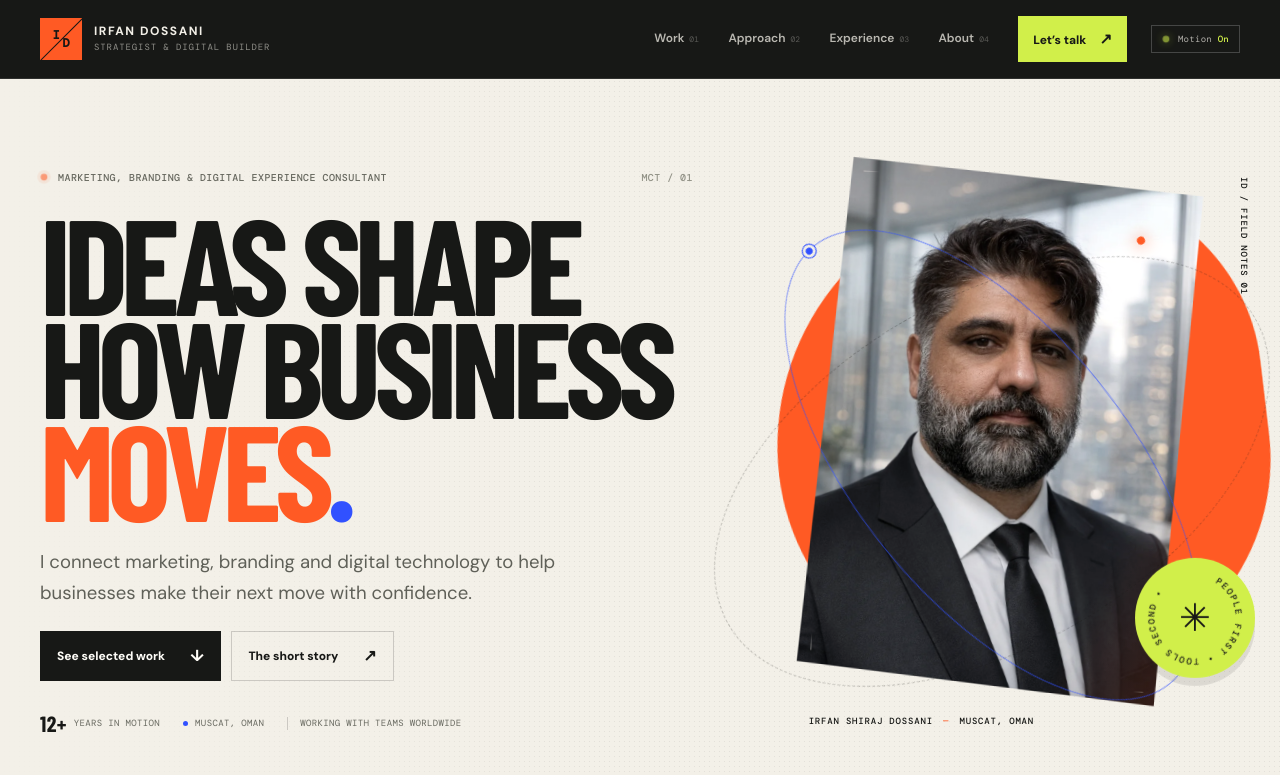
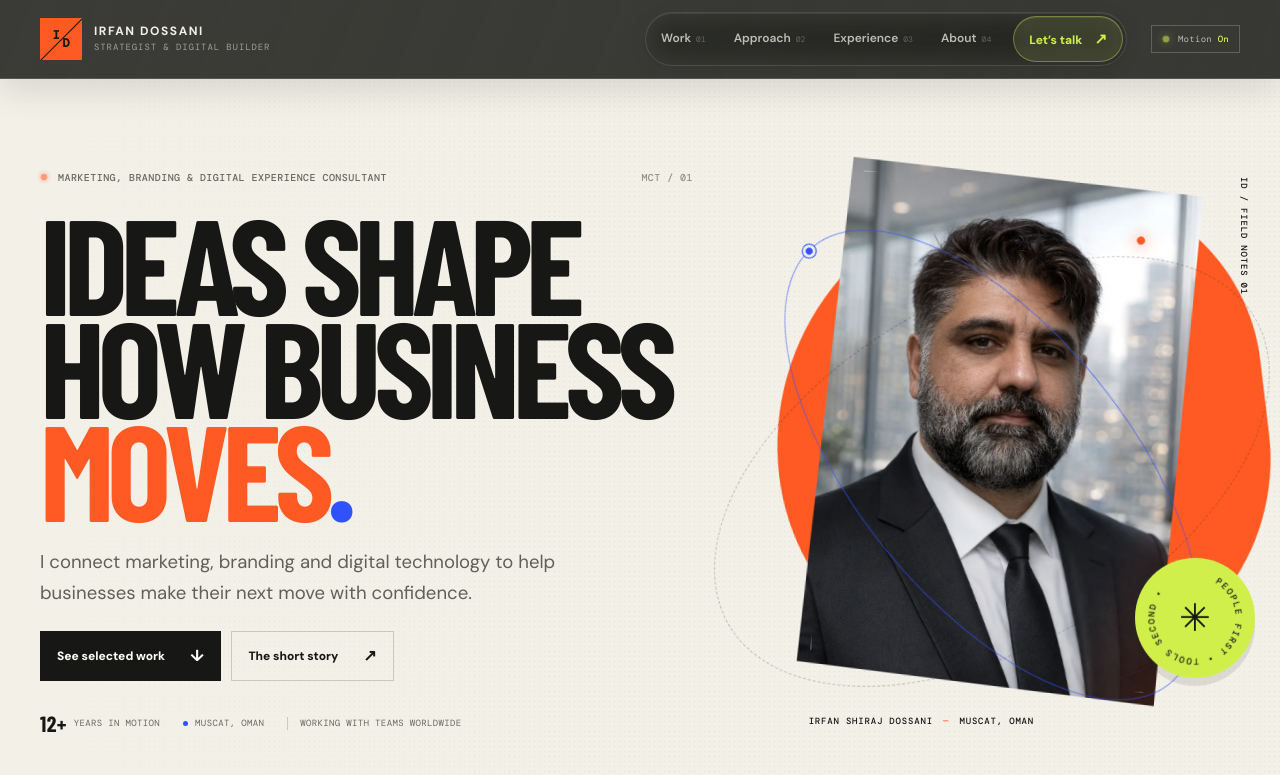
Before and after one commit to irfandossani2025/irfandossani, a Laravel app: page / in a window 1280 px wide; the page is wider, and only the part inside the window is pictured. Shown: the top 775 px of that part. Run offline with Laravel 12, Linux system fonts and the light colour scheme; some web fonts are replaced.

Commit message:
Add liquid glass navigation lens

```diff
--- a/public/css/portfolio.css
+++ b/public/css/portfolio.css
@@ -43,7 +43,9 @@ button:focus-visible, a:focus-visible, summary:focus-visible, input:focus-visibl
 .page-progress { position: fixed; inset: 0 0 auto; z-index: 90; height: 3px; pointer-events: none; }
 .page-progress span { display: block; width: 0; height: 100%; background: var(--orange); }
 
-.site-header { position: sticky; z-index: 50; top: 0; border-bottom: 1px solid rgba(255,255,255,.1); background: var(--ink); color: var(--paper); }
+.site-header { position: sticky; z-index: 50; top: 0; isolation: isolate; overflow: clip; border-bottom: 1px solid rgba(255,255,255,.15); background: linear-gradient(112deg,rgba(40,41,37,.91),rgba(17,18,16,.83)); color: var(--paper); box-shadow: 0 1px 0 rgba(255,255,255,.04), 0 10px 35px rgba(0,0,0,.12); backdrop-filter: blur(22px) saturate(145%); -webkit-backdrop-filter: blur(22px) saturate(145%); }
+.site-header::before { position: absolute; z-index: -1; inset: 0; content: ""; pointer-events: none; transform: translateX(-130%); background: linear-gradient(105deg,transparent 20%,rgba(255,255,255,.025) 38%,rgba(255,255,255,.1) 51%,rgba(255,255,255,.025) 64%,transparent 82%); transition: transform 1.25s cubic-bezier(.2,.7,.2,1); }
+.site-header:hover::before { transform: translateX(130%); }
 .site-header__inner { display: flex; align-items: center; justify-content: space-between; width: var(--shell); min-height: 78px; margin-inline: auto; }
 .brand { display: inline-flex; align-items: center; gap: 12px; flex: 0 0 auto; }
 .brand-glyph { position: relative; display: grid; width: 42px; height: 42px; place-items: center; overflow: hidden; background: var(--orange); color: var(--ink); font: 700 12px/1 var(--mono); }
@@ -56,11 +58,14 @@ button:focus-visible, a:focus-visible, summary:focus-visible, input:focus-visibl
 .brand-name { display: flex; flex-direction: column; gap: 3px; color: var(--paper); font: 700 12px/1.15 var(--body); letter-spacing: .13em; }
 .brand-name small { color: rgba(243,240,232,.55); font: 400 9px/1.2 var(--mono); letter-spacing: .1em; }
 .header-actions { display: flex; align-items: center; gap: 24px; }
-.site-navigation { display: flex; align-items: center; gap: clamp(14px, 2.3vw, 32px); }
-.site-navigation a { display: inline-flex; align-items: baseline; gap: 5px; color: rgba(243,240,232,.74); font-size: 12px; font-weight: 600; transition: color .2s ease; }
+.site-navigation { position: relative; display: flex; align-items: center; gap: 4px; padding: 3px; border: 1px solid rgba(255,255,255,.12); border-radius: 999px; isolation: isolate; background: rgba(255,255,255,.035); box-shadow: inset 0 1px 0 rgba(255,255,255,.08),0 4px 18px rgba(0,0,0,.1); backdrop-filter: blur(16px) saturate(140%); -webkit-backdrop-filter: blur(16px) saturate(140%); }
+.site-navigation a { position: relative; z-index: 1; display: inline-flex; align-items: baseline; gap: 5px; min-height: 39px; padding: 10px 12px; border-radius: 99px; color: rgba(243,240,232,.74); font-size: 12px; font-weight: 600; transition: color .2s ease, transform .32s cubic-bezier(.2,.7,.2,1); }
+.site-navigation a:hover, .site-navigation a:focus-visible { color: var(--paper-light); transform: translateY(-1px); }
 .site-navigation a > span { color: rgba(243,240,232,.3); font: 400 8px var(--mono); }
-.site-navigation a:hover { color: var(--acid); }
-.site-navigation .navigation-cta { gap: 13px; padding: 11px 15px; background: var(--acid); color: var(--ink); font-size: 12px; font-weight: 800; }
+.nav-lens { position: absolute; z-index: 0; top: 0; left: 0; width: 0; height: 0; overflow: hidden; border: 1px solid rgba(255,255,255,.48); border-radius: 99px; opacity: 0; pointer-events: none; transform: translate3d(var(--lens-x,0),var(--lens-y,0),0); background: radial-gradient(ellipse at 23% -8%,rgba(255,255,255,.54),transparent 52%),radial-gradient(ellipse at 92% 112%,rgba(209,239,74,.18),transparent 55%),linear-gradient(135deg,rgba(255,255,255,.22),rgba(255,255,255,.07) 46%,rgba(255,255,255,.2)); box-shadow: inset 0 1px 1px rgba(255,255,255,.72),inset 0 -7px 17px rgba(255,255,255,.1),0 7px 24px rgba(0,0,0,.31),0 0 0 1px rgba(255,255,255,.07),0 0 25px rgba(255,255,255,.12); backdrop-filter: blur(16px) saturate(215%); -webkit-backdrop-filter: blur(16px) saturate(215%); transition: width .38s cubic-bezier(.2,.7,.2,1),height .32s cubic-bezier(.2,.7,.2,1),transform .52s cubic-bezier(.16,1,.3,1),opacity .18s ease; }
+.nav-lens::after { position: absolute; top: 1px; left: 9%; width: 55%; height: 46%; border-radius: 99px; content: ""; opacity: .9; background: linear-gradient(180deg,rgba(255,255,255,.52),rgba(255,255,255,.02)); filter: blur(2px); }
+.site-navigation.has-lens .nav-lens { opacity: 1; }
+.site-navigation .navigation-cta { gap: 12px; margin-left: 6px; padding: 10px 15px; border: 1px solid rgba(209,239,74,.38); background: rgba(209,239,74,.095); color: var(--acid); font-size: 12px; font-weight: 800; box-shadow: inset 0 1px 0 rgba(255,255,255,.1); backdrop-filter: blur(8px); -webkit-backdrop-filter: blur(8px); }
 .navigation-cta b { font-size: 15px; transition: transform .2s ease; }
 .navigation-cta:hover b { transform: translate(3px,-3px); }
 .motion-toggle { display: inline-flex; align-items: center; gap: 8px; padding: 7px 10px; border: 1px solid rgba(255,255,255,.2); background: transparent; color: rgba(243,240,232,.7); cursor: pointer; font: 400 9px var(--mono); letter-spacing: .03em; }
@@ -251,15 +256,16 @@ html[data-motion="off"] .js [data-reveal] { opacity: 1; transform: none; }
 
 @media (max-width: 1080px) {
     :root { --shell: min(100% - 56px, 1000px); }
-    .header-actions { gap: 12px; }.site-navigation { gap: 14px; }.site-navigation a { font-size: 10px; }
+    .header-actions { gap: 12px; }.site-navigation { gap: 2px; }.site-navigation a { padding-inline: 8px; font-size: 10px; }.site-navigation .navigation-cta { margin-left: 3px; padding-inline: 11px; }
     .hero-section { grid-template-columns: minmax(0,1fr) minmax(310px,.78fr); gap: 2vw; }.hero-title { font-size: clamp(80px,10.6vw,118px); }.hero-visual { min-height: 470px; height: 62vh; }
     .approach-section__inner { grid-template-columns: minmax(0,.95fr) minmax(210px,.65fr) minmax(0,1.05fr); gap: 3vw; }.approach-wheel { width: 230px; }
     .assistant-section,.brief-section { gap: 5vw; }
 }
 @media (max-width: 800px) {
     :root { --shell: calc(100% - 44px); }
+    .site-header { overflow: visible; }
     .site-header__inner { min-height: 70px; }.motion-toggle { display: none; }.menu-toggle { display: inline-flex; align-items: center; gap: 10px; padding: 9px 0 9px 12px; border: 0; background: transparent; color: var(--paper); cursor: pointer; font: 500 9px var(--mono); text-transform: uppercase; }.menu-toggle__icon { display: grid; gap: 5px; }.menu-toggle__icon i { display: block; width: 20px; height: 1px; background: var(--orange); transition: transform .25s ease; }.menu-toggle[aria-expanded="true"] .menu-toggle__icon i:first-child { transform: translateY(3px) rotate(45deg); }.menu-toggle[aria-expanded="true"] .menu-toggle__icon i:nth-child(2) { transform: translateY(-3px) rotate(-45deg); }
-    .site-navigation { position: absolute; top: 100%; right: 0; left: 0; display: grid; gap: 0; padding: 7px 22px 18px; border-bottom: 1px solid rgba(255,255,255,.13); background: var(--ink); opacity: 0; pointer-events: none; transform: translateY(-8px); transition: opacity .2s ease, transform .2s ease; }.site-navigation.is-open { opacity: 1; pointer-events: auto; transform: translateY(0); }.site-navigation a { justify-content: space-between; padding: 12px 0; border-bottom: 1px solid rgba(255,255,255,.1); font-size: 12px; }.site-navigation a > span { margin-left: auto; }.site-navigation .navigation-cta { justify-content: center; margin-top: 12px; padding: 12px; border: 0; }
+    .site-navigation { position: absolute; top: 100%; right: 0; left: 0; display: grid; gap: 2px; padding: 8px 22px 18px; border: 1px solid rgba(255,255,255,.13); border-top: 0; border-radius: 0 0 18px 18px; background: rgba(19,20,18,.9); box-shadow: 0 22px 34px rgba(0,0,0,.18); opacity: 0; pointer-events: none; transform: translateY(-8px); transition: opacity .2s ease, transform .2s ease; backdrop-filter: blur(22px) saturate(150%); -webkit-backdrop-filter: blur(22px) saturate(150%); }.site-navigation.is-open { opacity: 1; pointer-events: auto; transform: translateY(0); }.site-navigation a { justify-content: space-between; min-height: 42px; padding: 11px 13px; border-bottom: 1px solid rgba(255,255,255,.1); font-size: 12px; }.site-navigation a > span { margin-left: auto; }.site-navigation .navigation-cta { justify-content: center; margin: 10px 0 0; padding: 12px; border: 1px solid rgba(209,239,74,.42); }
     .hero-section { grid-template-columns: minmax(0,1.1fr) minmax(240px,.8fr); min-height: 690px; padding: 57px 0 90px; }.hero-title { font-size: clamp(74px,11.5vw,100px); }.hero-intro { font-size: 14px; }.hero-visual { min-height: 405px; height: 54vh; }.hero-sticker { width: 94px; }.hero-sticker > span { font-size: 30px; }
     .work-section { padding-top: 100px; padding-bottom: 105px; }.section-heading { gap: 24px; }.section-heading h2,.approach-intro h2,.brief-heading h2,.assistant-intro h2 { font-size: clamp(52px,8vw,73px); }.project-card__visual { min-height: 250px; }.project-card:first-child .project-card__visual { min-height: 340px; }
     .approach-section__inner { grid-template-columns: 1fr 200px; gap: 30px; padding-top: 88px; padding-bottom: 88px; }.approach-intro { grid-column: 1; }.approach-wheel { grid-column: 2; grid-row: 1; width: 190px; }.approach-steps { grid-column: 1 / -1; }
--- a/public/js/portfolio.js
+++ b/public/js/portfolio.js
@@ -3,12 +3,53 @@ const siteNavigation = document.querySelector('.site-navigation');
 
 if (menuButton && siteNavigation) {
     const menuLabel = menuButton.querySelector('.menu-toggle__label');
+    const navLens = siteNavigation.querySelector('[data-nav-lens]');
+    const navLinks = [...siteNavigation.querySelectorAll('a')];
+    let activeLensLink = null;
+
+    const placeNavLens = (link) => {
+        if (!navLens || !link) return;
+
+        const navBounds = siteNavigation.getBoundingClientRect();
+        const linkBounds = link.getBoundingClientRect();
+        navLens.style.width = linkBounds.width + 'px';
+        navLens.style.height = linkBounds.height + 'px';
+        navLens.style.setProperty('--lens-x', (linkBounds.left - navBounds.left) + 'px');
+        navLens.style.setProperty('--lens-y', (linkBounds.top - navBounds.top) + 'px');
+        siteNavigation.classList.add('has-lens');
+        activeLensLink = link;
+    };
+
+    const hideNavLens = () => {
+        if (!navLens || siteNavigation.contains(document.activeElement)) return;
+        siteNavigation.classList.remove('has-lens');
+        activeLensLink = null;
+    };
+
+    navLinks.forEach((link) => {
+        link.addEventListener('pointerenter', () => placeNavLens(link));
+    });
+
+    siteNavigation.addEventListener('focusin', (event) => {
+        const link = event.target.closest('a');
+        if (link) placeNavLens(link);
+    });
+
+    siteNavigation.addEventListener('pointerleave', hideNavLens);
+    siteNavigation.addEventListener('focusout', (event) => {
+        if (!siteNavigation.contains(event.relatedTarget)) hideNavLens();
+    });
+    window.addEventListener('resize', () => {
+        if (activeLensLink) placeNavLens(activeLensLink);
+    });
 
     const closeMenu = () => {
         menuButton.setAttribute('aria-expanded', 'false');
         menuButton.setAttribute('aria-label', 'Open navigation');
         if (menuLabel) menuLabel.textContent = 'Menu';
         siteNavigation.classList.remove('is-open');
+        siteNavigation.classList.remove('has-lens');
+        activeLensLink = null;
     };
 
     menuButton.addEventListener('click', () => {
--- a/resources/views/layouts/app.blade.php
+++ b/resources/views/layouts/app.blade.php
@@ -17,7 +17,7 @@
     <link rel="preconnect" href="https://fonts.googleapis.com">
     <link rel="preconnect" href="https://fonts.gstatic.com" crossorigin>
     <link href="https://fonts.googleapis.com/css2?family=Barlow+Condensed:wght@500;600;700;800;900&family=DM+Mono:wght@400;500&family=DM+Sans:wght@400;500;600;700;800&display=swap" rel="stylesheet">
-    <link rel="stylesheet" href="{{ asset('css/portfolio.css') }}?v=2.0.0">
+    <link rel="stylesheet" href="{{ asset('css/portfolio.css') }}?v=2.2.2">
     @yield('head')
     <title>@yield('title', 'Irfan Dossani — Marketing, Branding & Digital Experiences')</title>
 </head>
@@ -27,7 +27,7 @@
     @include('partials.navigation', ['portfolio' => $portfolio])
     @yield('content')
     @include('partials.footer', ['portfolio' => $portfolio])
-    <script src="{{ asset('js/portfolio.js') }}?v=2.0.0" defer></script>
+    <script src="{{ asset('js/portfolio.js') }}?v=2.2.2" defer></script>
     @yield('scripts')
 </body>
 </html>
--- a/resources/views/partials/navigation.blade.php
+++ b/resources/views/partials/navigation.blade.php
@@ -6,6 +6,7 @@
         </a>
         <div class="header-actions">
             <nav class="site-navigation" id="site-navigation" aria-label="Main navigation">
+                <span class="nav-lens" data-nav-lens aria-hidden="true"></span>
                 <a href="{{ route('home') }}#work">Work <span>01</span></a>
                 <a href="{{ route('home') }}#approach">Approach <span>02</span></a>
                 <a href="{{ route('home') }}#experience">Experience <span>03</span></a>
```
